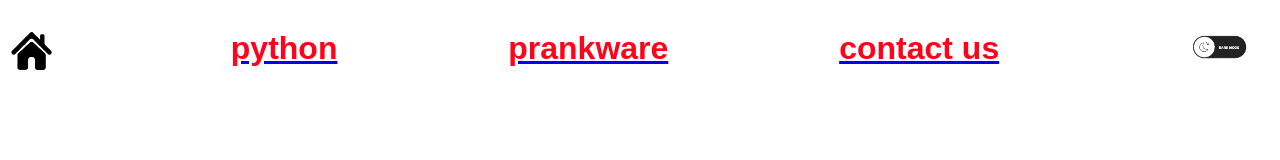
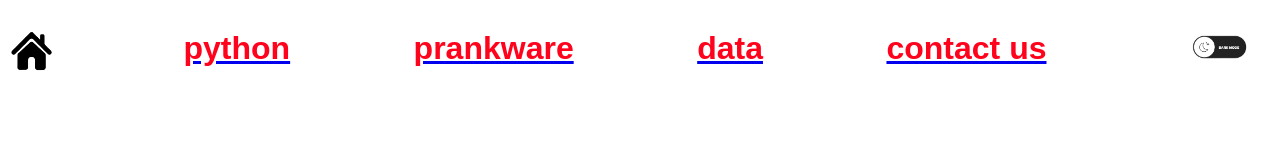
Before and after one commit to nijacloberonorangefr-lab/presentation-web-, a plain HTML site: page index.html in a window 1280 px wide. Drawn offline with Linux system fonts and the light colour scheme.

Commit message:
Mise à jour des arguments du réquisitoire

```diff
--- a/index.html
+++ b/index.html
@@ -10,6 +10,7 @@
 <a href="index.html"><img src="pngegg.png" alt="acueille" width="50px"></a>
 <a href="index.html"><h1> python</h1></a>
 <a href="index.html"><h1>prankware</h1></a>
+<a href="index.html"><h1>data</h1></a>
 <a href="index.html"><h1>contact us </h1></a>
 <a href="indexd.html"><img src="dark mode.png" alt="acueille dark mode" width="100px"></a>
 </div>
```
Also changed, not shown: .html, LICENSE.txt (added).
